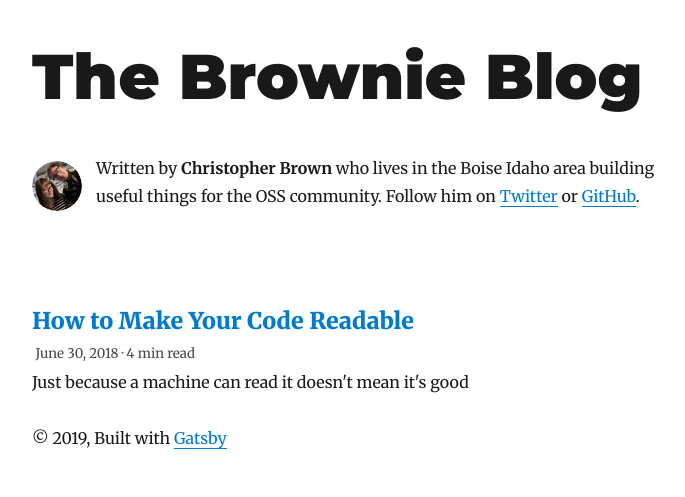
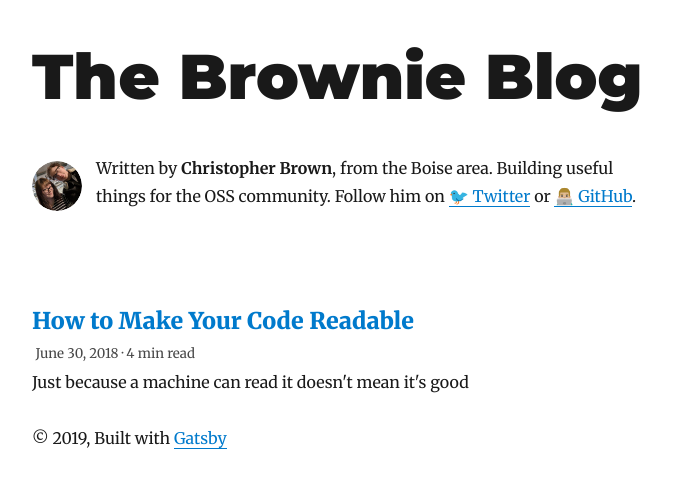
Before and after one commit to andria-dev/brownie, a Gatsby site: page / in a window 1280 px wide. Shown: the whole page, without its empty margins (293-978 px from the left). Built offline with nearby package versions, Linux system fonts and the light colour scheme; Gatsby itself is replaced by a stand-in of ours; some packages are replaced by stand-ins of ours.

Commit message:
update bio

```diff
--- a/src/components/bio.js
+++ b/src/components/bio.js
@@ -56,12 +56,12 @@ const Bio = () => {
         }}
       />
       <p>
-        Written by <strong>{author}</strong> who lives in the Boise Idaho area
-        building useful things for the OSS community.
+        Written by <strong>{author}</strong>, from the Boise area. Building
+        useful things for the OSS community.
         {` `}
         Follow him on{' '}
-        <a href={`https://twitter.com/${social.twitter}`}>Twitter</a> or{' '}
-        <a href={`https://github.com/${social.github}`}>GitHub</a>.
+        <a href={`https://twitter.com/${social.twitter}`}>🐦 Twitter</a> or{' '}
+        <a href={`https://github.com/${social.github}`}>👨🏼‍💻 GitHub</a>.
       </p>
     </div>
   )
```
Also changed, not shown: src/components/layout.js (+8 -8 lines).
